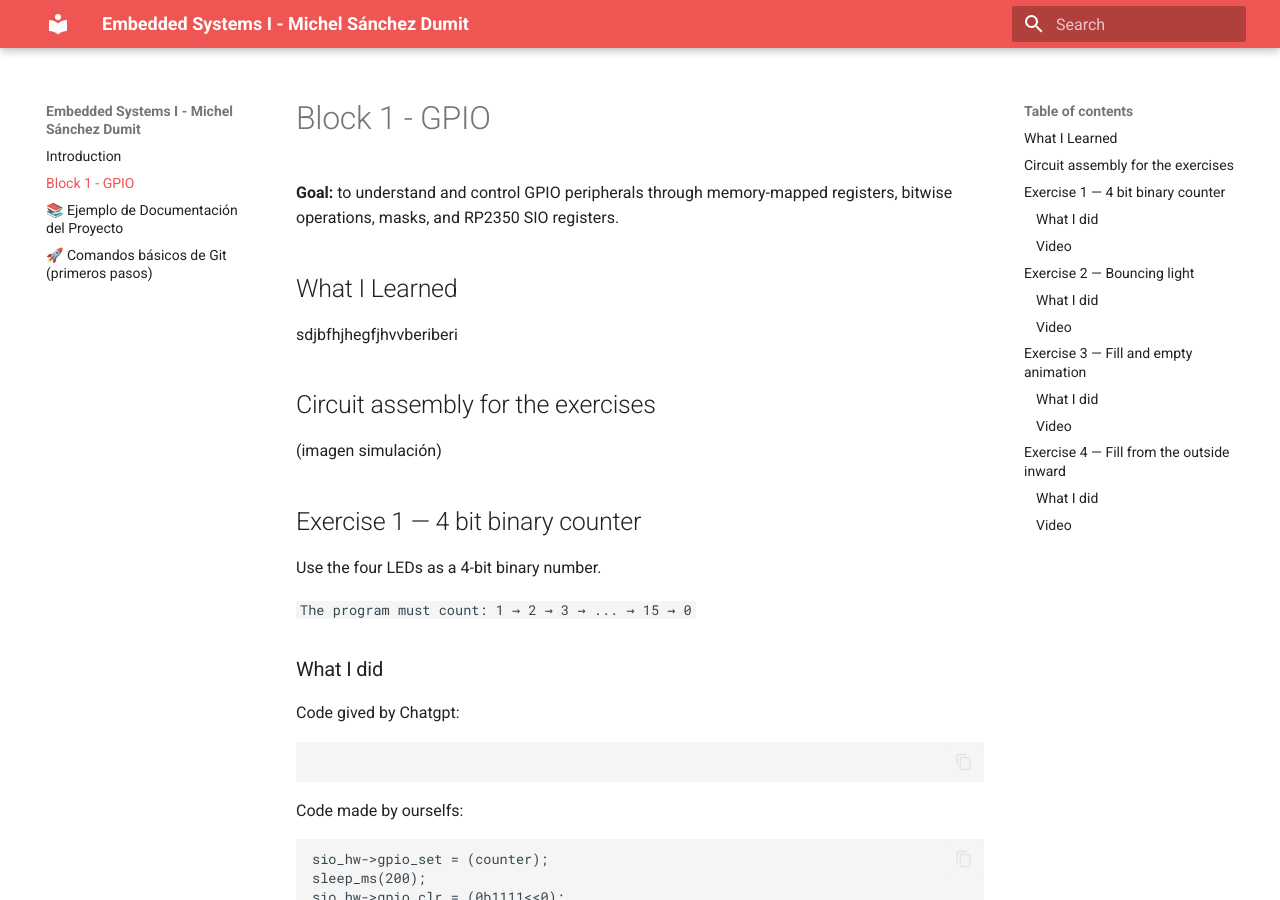
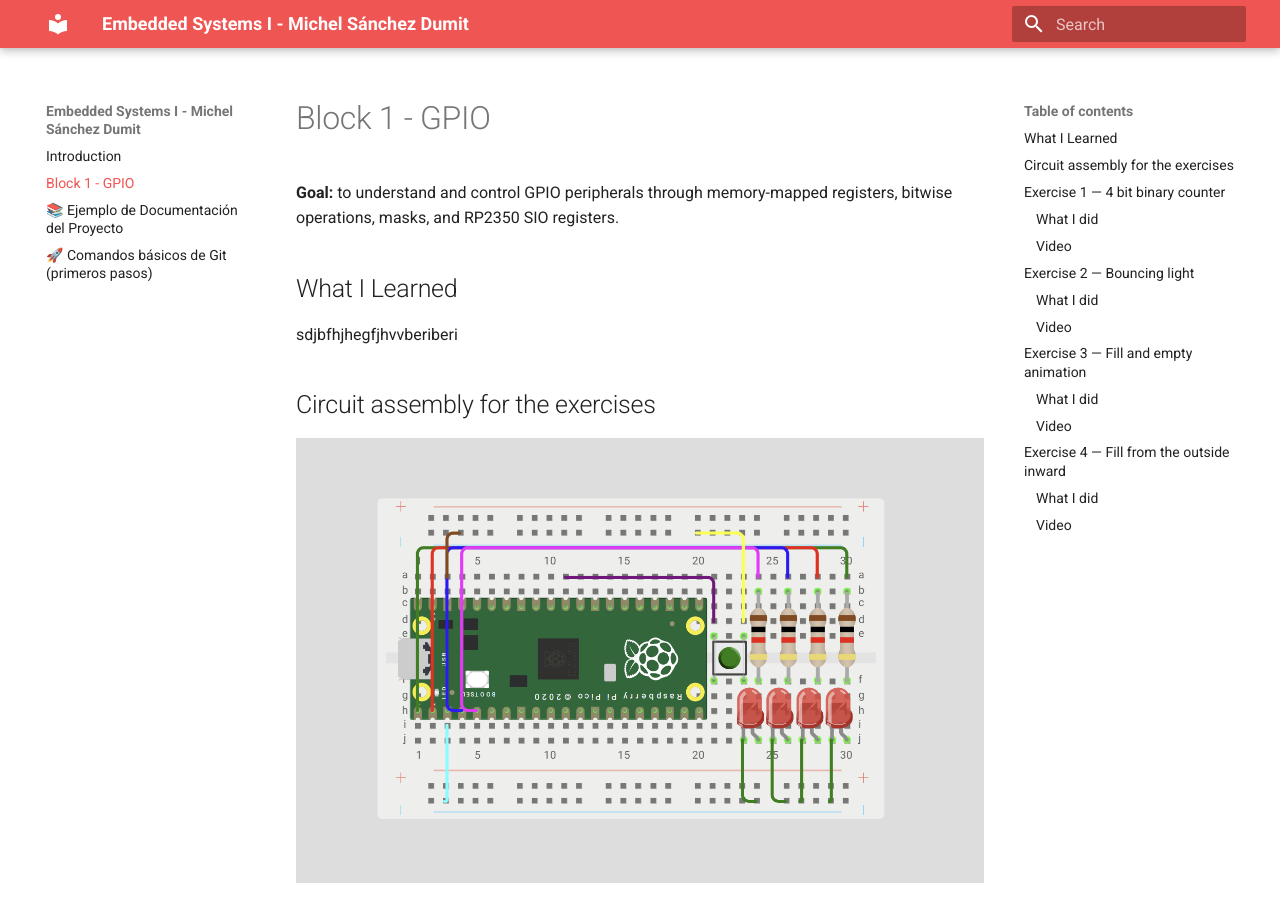
Before and after one commit to MichelSDumit/Sistemas-Embebidos---Michel, an MkDocs documentation site: the page built from docs/comandos.md, in a window 1280 px wide and 900 px high. Built offline with MkDocs 1.6.1 and Material for MkDocs 9.7.7, drawn with Linux system fonts in a browser that asks for light colours.

Commit message:
imagenes

```diff
--- a/docs/comandos.md
+++ b/docs/comandos.md
@@ -7,7 +7,7 @@
 sdjbfhjhegfjhvvberiberi
 
 ## Circuit assembly for the exercises
-(imagen simulación)
+![Circuito ensamblado](recursos/imgs/b1/Circuitogpio.png)
 
 ## Exercise 1 — 4 bit binary counter
 Use the four LEDs as a 4-bit binary number.
```
Also changed, not shown: docs/recursos/imgs/b1/Circuitogpio.png (added), 3 other files.
